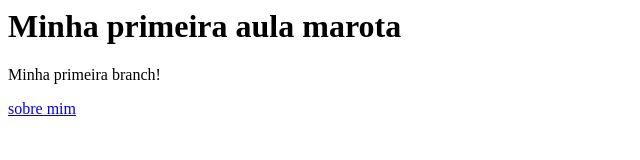
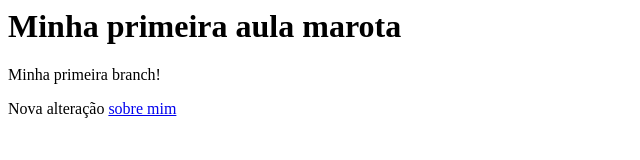
Before and after one commit to thiagodevbr/testefiapex01, a plain HTML site: page index.html in a window 1280 px wide. Shown: the whole page, without its empty margins (0-640 px from the left). Drawn offline with Linux system fonts and the light colour scheme.

Commit message:
Nova alteração na minha branch

```diff
--- a/index.html
+++ b/index.html
@@ -2,6 +2,7 @@
   <body>
     <h1>Minha primeira aula marota</h1>
     <p>Minha primeira branch!</p>
+    <span>Nova alteração</span>
     <a href="/sobre-mim.html">sobre mim</a>
   </body>
 </html>
```
